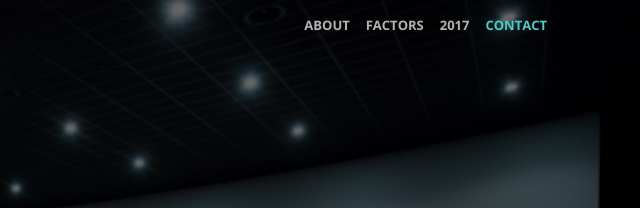
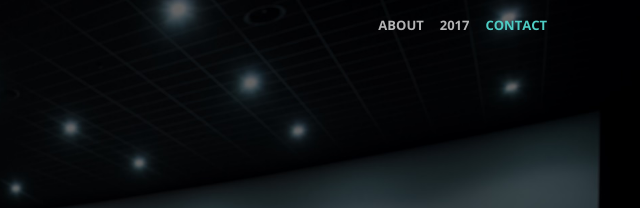
Before and after one commit to devconfpl/launchpage-2018, a website with bundled scripts: page index.html in a window 1280 px wide. Shown: the top 208 px of the page, 640-1280 px from the left. Built offline with nearby package versions, Linux system fonts and the light colour scheme.

Commit message:
Removed one nav link and changed picture.

```diff
--- a/index.html
+++ b/index.html
@@ -49,9 +49,6 @@
           <ul class="navbar-nav ml-auto">
             <li class="nav-item">
               <a class="nav-link js-scroll-trigger" href="#about">About</a>
-            </li>
-            <li class="nav-item">
-              <a class="nav-link js-scroll-trigger" href="#factors">Factors</a>
             </li>
             <li class="nav-item">
               <a class="nav-link js-scroll-trigger" href="#portfolio">2017</a>
```
Also changed, not shown: img/portfolio/fullsize/3.jpg, img/portfolio/thumbnails/3.jpg.
